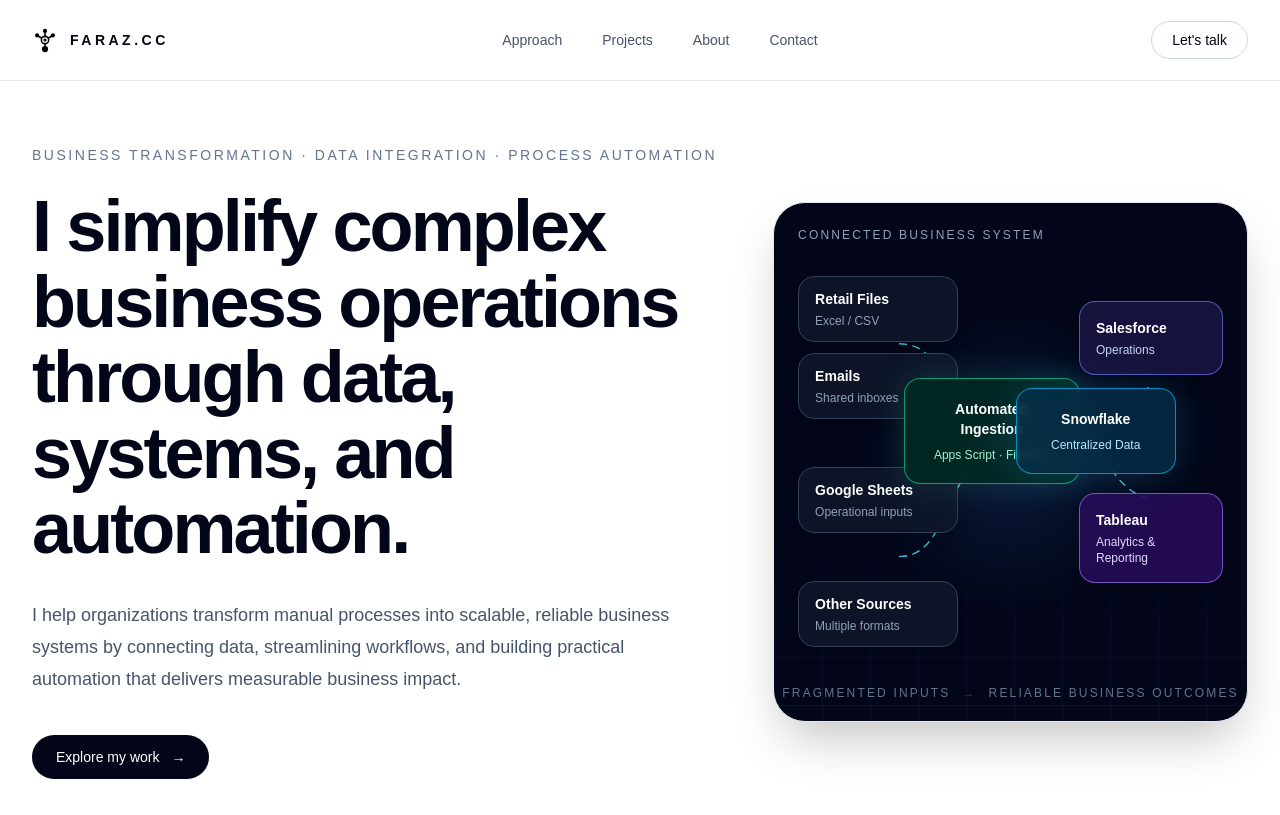
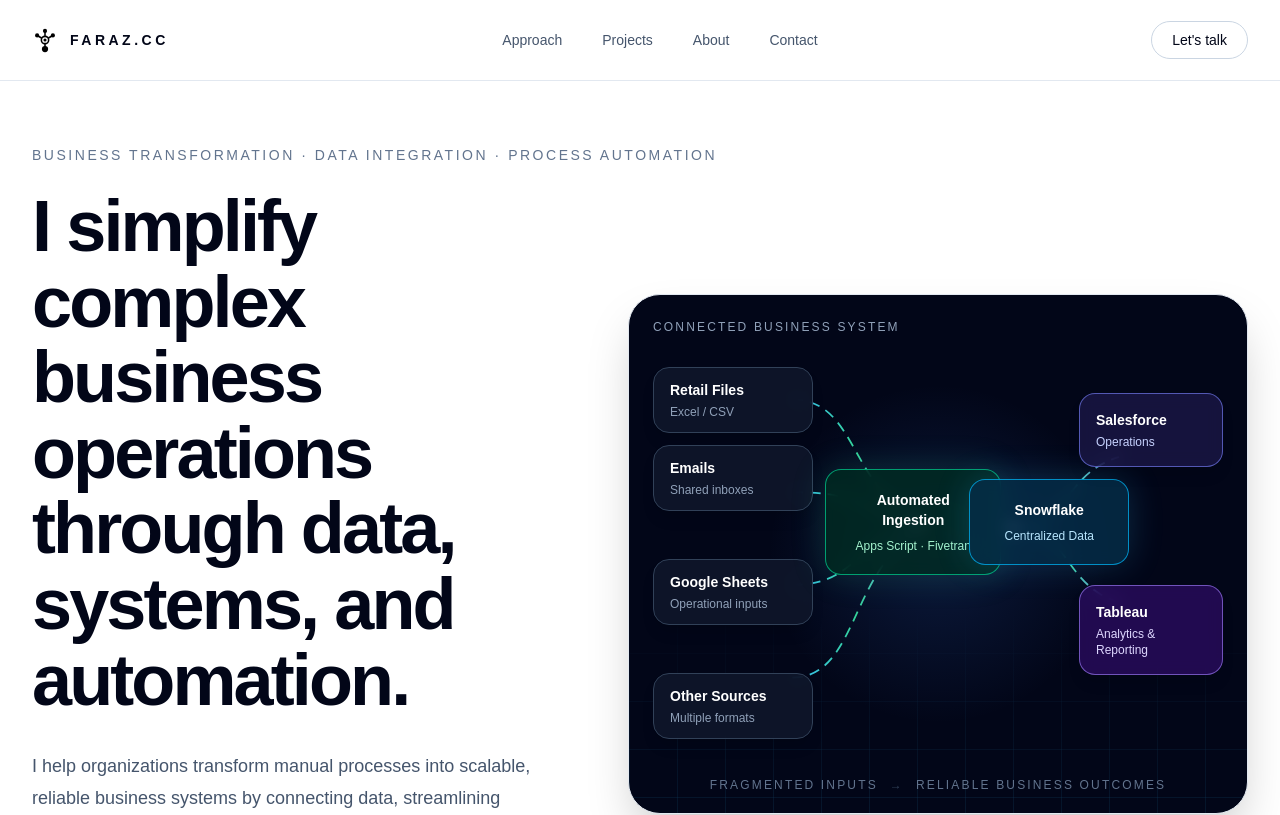
Before and after one commit to omerfaraz-fa/faraz-website, a Next.js app: page / in a window 1280 px wide. Shown: the top 815 px of the page. Built offline with nearby package versions, Linux system fonts and the light colour scheme.

Commit message:
Refine hero layout and improve responsive homepage experience

```diff
--- a/src/components/Hero.tsx
+++ b/src/components/Hero.tsx
@@ -57,15 +57,14 @@ export default function Hero() {
 
   return (
     <section className="border-b border-slate-200 bg-white">
-      <div className="mx-auto grid min-h-[calc(100vh-80px)] max-w-7xl items-center gap-14 px-6 py-16 lg:grid-cols-[0.9fr_1.1fr] lg:px-8">
+      <div className="mx-auto grid min-h-[calc(100vh-80px)] max-w-[1500px] items-center gap-14 px-6 py-16 xl:grid-cols-[minmax(0,1fr)_620px] xl:px-8">
         {/* Hero content */}
-
-        <div>
-          <p className="mb-6 whitespace-nowrap text-sm font-medium uppercase tracking-[0.18em] text-slate-500">
+        <div className="min-w-0">
+          <p className="mb-6 whitespace-nowrap text-[13px] font-medium uppercase tracking-[0.16em] text-slate-500 xl:text-sm xl:tracking-[0.18em]">
             Business Transformation · Data Integration · Process Automation
           </p>
 
-          <h1 className="max-w-4xl text-5xl font-semibold leading-[1.05] tracking-[-0.04em] sm:text-6xl lg:text-7xl">
+          <h1 className="max-w-4xl text-5xl font-semibold leading-[1.05] tracking-[-0.04em] sm:text-6xl xl:text-7xl">
             I simplify complex business operations through data, systems, and
             automation.
           </h1>
@@ -83,7 +82,6 @@ export default function Hero() {
               className="group inline-flex items-center gap-3 rounded-full bg-slate-950 px-6 py-3 text-sm font-medium text-white transition hover:bg-slate-800"
             >
               Explore my work
-
               <span
                 aria-hidden="true"
                 className="transition duration-300 group-hover:translate-x-1"
@@ -92,9 +90,9 @@ export default function Hero() {
               </span>
             </a>
           </div>
+
           {/* Mobile system visual */}
-
-<div className="mt-12 sm:hidden">
+          <div className="mt-12 md:hidden">
             <div className="rounded-3xl border border-slate-200 bg-slate-950 p-5 text-white shadow-xl">
               <p className="text-xs font-medium uppercase tracking-[0.18em] text-slate-400">
                 Connected Business System
@@ -141,16 +139,11 @@ export default function Hero() {
         </div>
 
         {/* Interactive system visual */}
-
-        <div className="hidden sm:block">
-          <div className="relative mx-auto h-[520px] max-w-2xl overflow-hidden rounded-[2rem] border border-slate-200 bg-slate-950 p-6 shadow-2xl">
-            {/* Background effects */}
-
+        <div className="hidden md:block">
+          <div className="relative mx-auto h-[520px] w-full max-w-[620px] overflow-hidden rounded-[2rem] border border-slate-200 bg-slate-950 p-6 shadow-2xl">
             <div className="absolute inset-0 bg-[radial-gradient(circle_at_center,rgba(59,130,246,0.16),transparent_42%)]" />
 
             <div className="absolute inset-x-0 bottom-0 h-52 opacity-30 [background-image:linear-gradient(rgba(56,189,248,0.3)_1px,transparent_1px),linear-gradient(90deg,rgba(56,189,248,0.3)_1px,transparent_1px)] [background-size:48px_48px] [mask-image:linear-gradient(to_top,black,transparent)]" />
-
-            {/* Connections */}
 
             <svg
               viewBox="0 0 700 520"
@@ -166,15 +159,12 @@ export default function Hero() {
 
                 <filter id="softGlow">
                   <feGaussianBlur stdDeviation="3" result="blur" />
-
                   <feMerge>
                     <feMergeNode in="blur" />
                     <feMergeNode in="SourceGraphic" />
                   </feMerge>
                 </filter>
               </defs>
-
-              {/* Source connections */}
 
               {sourcePaths.map((path) => {
                 const isSelected = activePath === path.id;
@@ -192,14 +182,10 @@ export default function Hero() {
                     className={`system-flow-line transition-all duration-300 ${
                       anotherPathIsSelected ? "opacity-15" : "opacity-100"
                     }`}
-                    style={{
-                      animationDelay: path.delay,
-                    }}
+                    style={{ animationDelay: path.delay }}
                   />
                 );
               })}
-
-              {/* Output connections */}
 
               <path
                 d="M435 230 C500 230, 490 170, 555 150"
@@ -221,8 +207,6 @@ export default function Hero() {
                 style={{ animationDelay: "1s" }}
               />
 
-              {/* Connection points */}
-
               <circle
                 cx="330"
                 cy="225"
@@ -243,13 +227,9 @@ export default function Hero() {
               />
             </svg>
 
-            {/* Diagram title */}
-
             <div className="absolute left-6 top-6 text-xs font-medium uppercase tracking-[0.18em] text-slate-400">
               Connected Business System
             </div>
-
-            {/* Source nodes */}
 
             {sourceNodes.map((node) => {
               const isSelected = activePath === node.id;
@@ -268,15 +248,12 @@ export default function Hero() {
                   } ${anotherNodeIsSelected ? "opacity-55" : "opacity-100"}`}
                 >
                   <p className="text-sm font-semibold">{node.title}</p>
-
                   <p className="mt-1 text-xs text-slate-400">
                     {node.subtitle}
                   </p>
                 </div>
               );
             })}
-
-            {/* Integration node */}
 
             <div
               className={`absolute left-[46%] top-[44%] z-10 w-44 -translate-x-1/2 -translate-y-1/2 rounded-2xl border border-emerald-400/70 bg-emerald-950/80 px-5 py-5 text-center text-white backdrop-blur transition-all duration-300 ${
@@ -286,13 +263,10 @@ export default function Hero() {
               }`}
             >
               <p className="text-sm font-semibold">Automated Ingestion</p>
-
               <p className="mt-2 text-xs text-emerald-200">
                 Apps Script · Fivetran
               </p>
             </div>
-
-            {/* Snowflake node */}
 
             <div
               className={`absolute left-[68%] top-[44%] z-10 w-40 -translate-x-1/2 -translate-y-1/2 rounded-2xl border border-sky-400/70 bg-sky-950/80 px-5 py-5 text-center text-white backdrop-blur transition-all duration-300 ${
@@ -302,27 +276,20 @@ export default function Hero() {
               }`}
             >
               <p className="text-sm font-semibold">Snowflake</p>
-
               <p className="mt-2 text-xs text-sky-200">Centralized Data</p>
             </div>
 
-            {/* Destination nodes */}
-
             <div className="absolute right-6 top-[19%] z-10 w-36 rounded-2xl border border-indigo-400/60 bg-indigo-950/70 px-4 py-4 text-white shadow-lg backdrop-blur transition-all duration-300 hover:-translate-y-1 hover:border-indigo-300 hover:shadow-[0_0_28px_rgba(129,140,248,0.25)]">
               <p className="text-sm font-semibold">Salesforce</p>
-
               <p className="mt-1 text-xs text-indigo-200">Operations</p>
             </div>
 
             <div className="absolute right-6 top-[56%] z-10 w-36 rounded-2xl border border-violet-400/60 bg-violet-950/70 px-4 py-4 text-white shadow-lg backdrop-blur transition-all duration-300 hover:-translate-y-1 hover:border-violet-300 hover:shadow-[0_0_28px_rgba(167,139,250,0.25)]">
               <p className="text-sm font-semibold">Tableau</p>
-
               <p className="mt-1 text-xs text-violet-200">
                 Analytics & Reporting
               </p>
             </div>
-
-            {/* Diagram caption */}
 
             <div className="absolute bottom-5 left-1/2 w-full -translate-x-1/2 text-center">
               <p className="text-xs uppercase tracking-[0.18em] text-slate-500">
```
Lines whose indentation alone changed are shown as unchanged.
